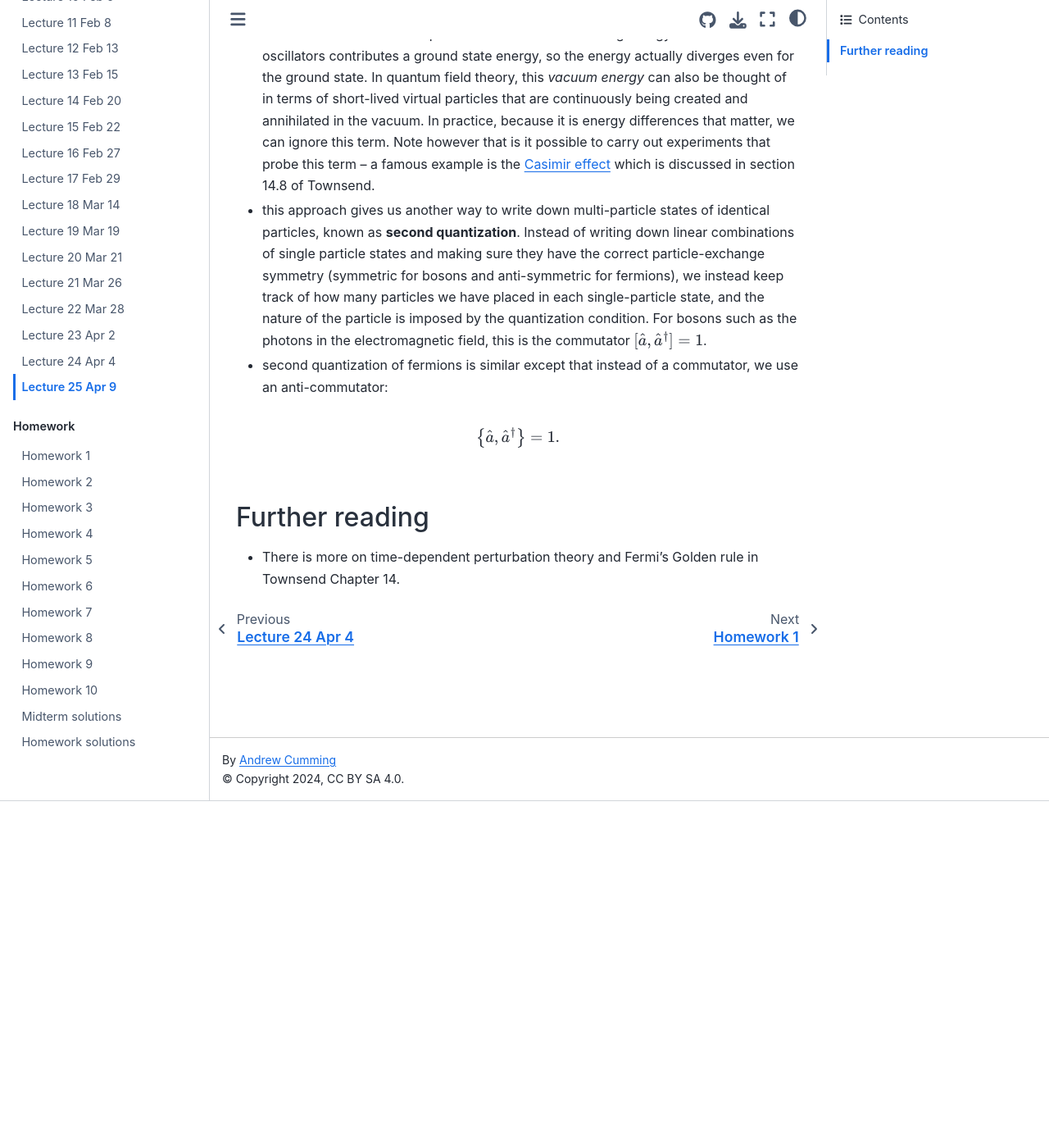
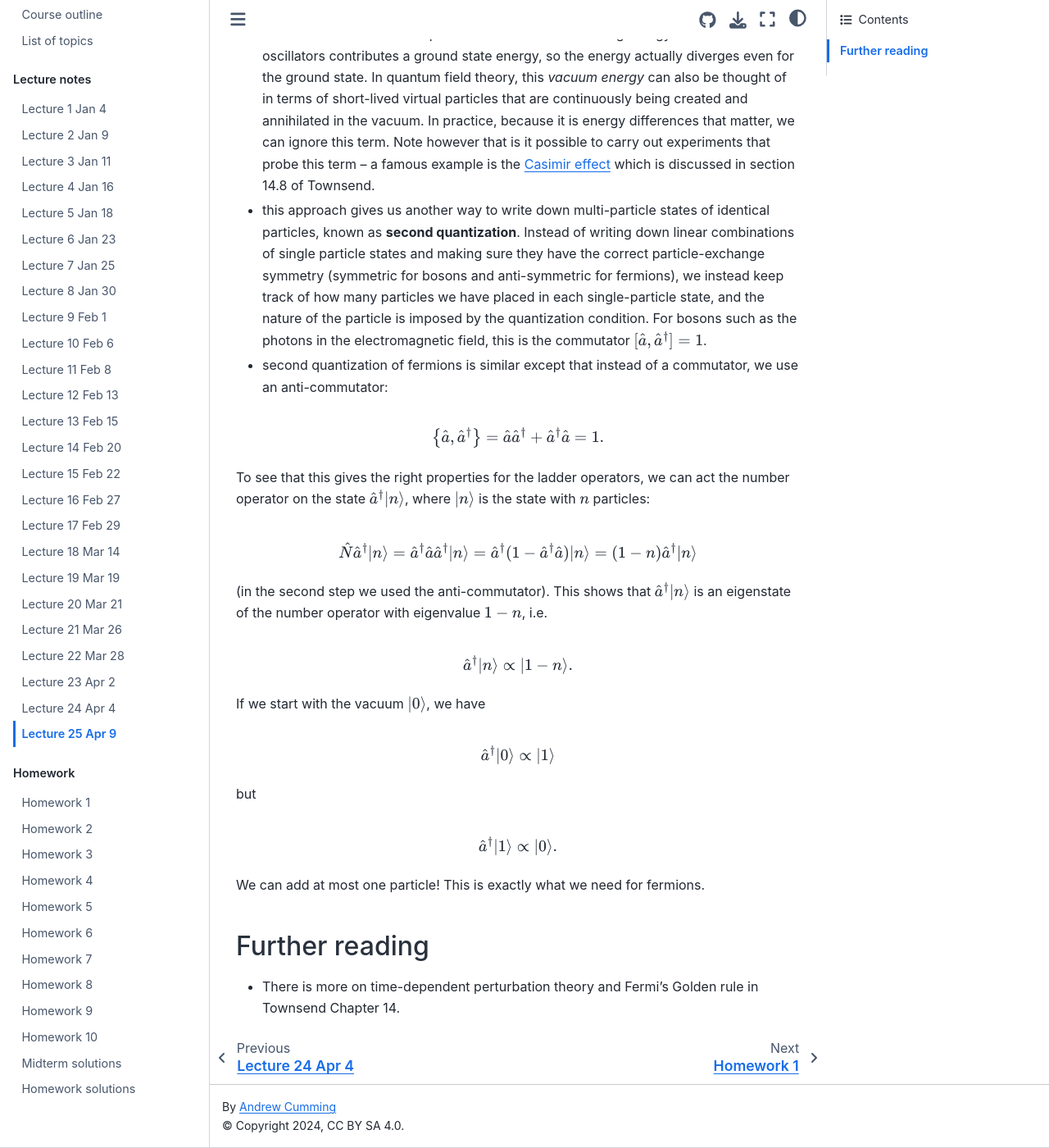
Before and after one commit to andrewcumming/phys457, a Jupyter Book: the page built from lecture25.md, in a window 1280 px wide and 1400 px high, scrolled down 424 px. Shown: the whole window at 82% size. Built offline with Jupyter Book 1.0.4 settings and Sphinx 7.4.7 and the Sphinx Book theme 1.1.4, drawn with Linux system fonts in a browser that asks for light colours.

Commit message:
Update lec 25

```diff
--- a/lecture25.md
+++ b/lecture25.md
@@ -10,7 +10,25 @@ Today we discussed:
 - this approach gives us another way to write down multi-particle states of identical particles, known as **second quantization**. Instead of writing down linear combinations of single particle states and making sure they have the correct particle-exchange symmetry (symmetric for bosons and anti-symmetric for fermions), we instead keep track of how many particles we have placed in each single-particle state, and the nature of the particle is imposed by the quantization condition. For bosons such as the photons in the electromagnetic field, this is the commutator $[\hat{a},\hat{a}^\dagger]=1$.
 - second quantization of fermions is similar except that instead of a commutator, we use an anti-commutator:
 
-$$\left\{\hat{a},\hat{a}^\dagger\right\}=1.$$
+$$\left\{\hat{a},\hat{a}^\dagger\right\}=\hat{a}\hat{a}^\dagger + \hat{a}^\dagger\hat{a} = 1.$$
+
+To see that this gives the right properties for the ladder operators, we can act the number operator on the state $\hat{a}^\dagger\ket{n}$, where $\ket{n}$ is the state with $n$ particles:
+
+$$\hat{N} \hat{a}^\dagger\ket{n} = \hat{a}^\dagger\hat{a} \hat{a}^\dagger \ket{n} = \hat{a}^\dagger(1-\hat{a}^\dagger\hat{a}) \ket{n} = (1-n) \hat{a}^\dagger\ket{n}$$
+
+(in the second step we used the anti-commutator).  This shows that $\hat{a}^\dagger\ket{n}$ is an eigenstate of the number operator with eigenvalue $1-n$, i.e.
+
+$$\hat{a}^\dagger\ket{n}\propto \ket{1-n}.$$
+
+If we start with the vacuum $\ket{0}$, we have
+
+$$\hat{a}^\dagger\ket{0}\propto \ket{1}$$
+
+but
+
+$$\hat{a}^\dagger\ket{1}\propto \ket{0}.$$
+
+We can add at most one particle! This is exactly what we need for fermions.
 
 
 
```
